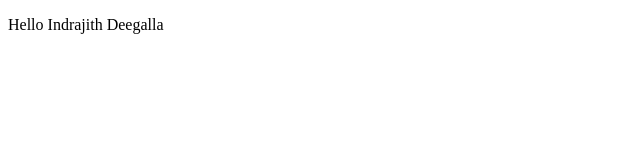
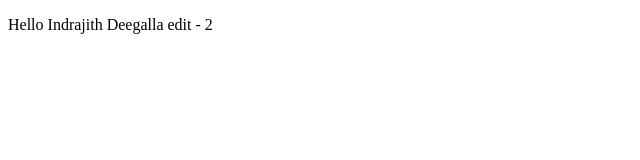
Before and after one commit to prashansilva/c-clark-batch-3-sun-group, a plain HTML site: page indrajith.html in a window 1280 px wide. Shown: the full height of the page, 0-640 px from the left. Drawn offline with Linux system fonts and the light colour scheme.

Commit message:
edit indrajith.html 2 nd time

```diff
--- a/indrajith.html
+++ b/indrajith.html
@@ -6,6 +6,6 @@
     <title>Indrajith</title>
 </head>
 <body>
-    <p>Hello Indrajith Deegalla</p>
+    <p>Hello Indrajith Deegalla edit - 2</p>
 </body>
 </html>
```
